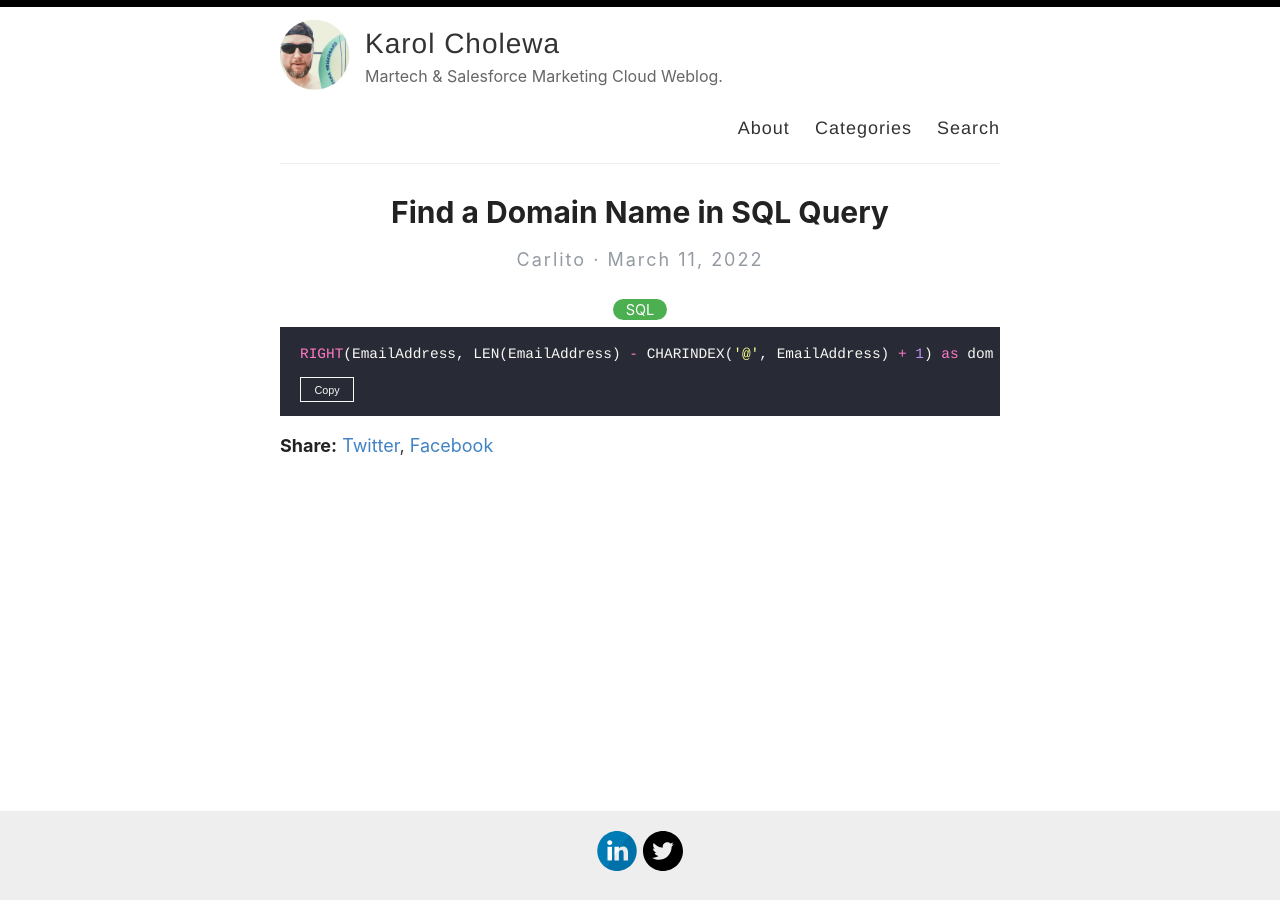
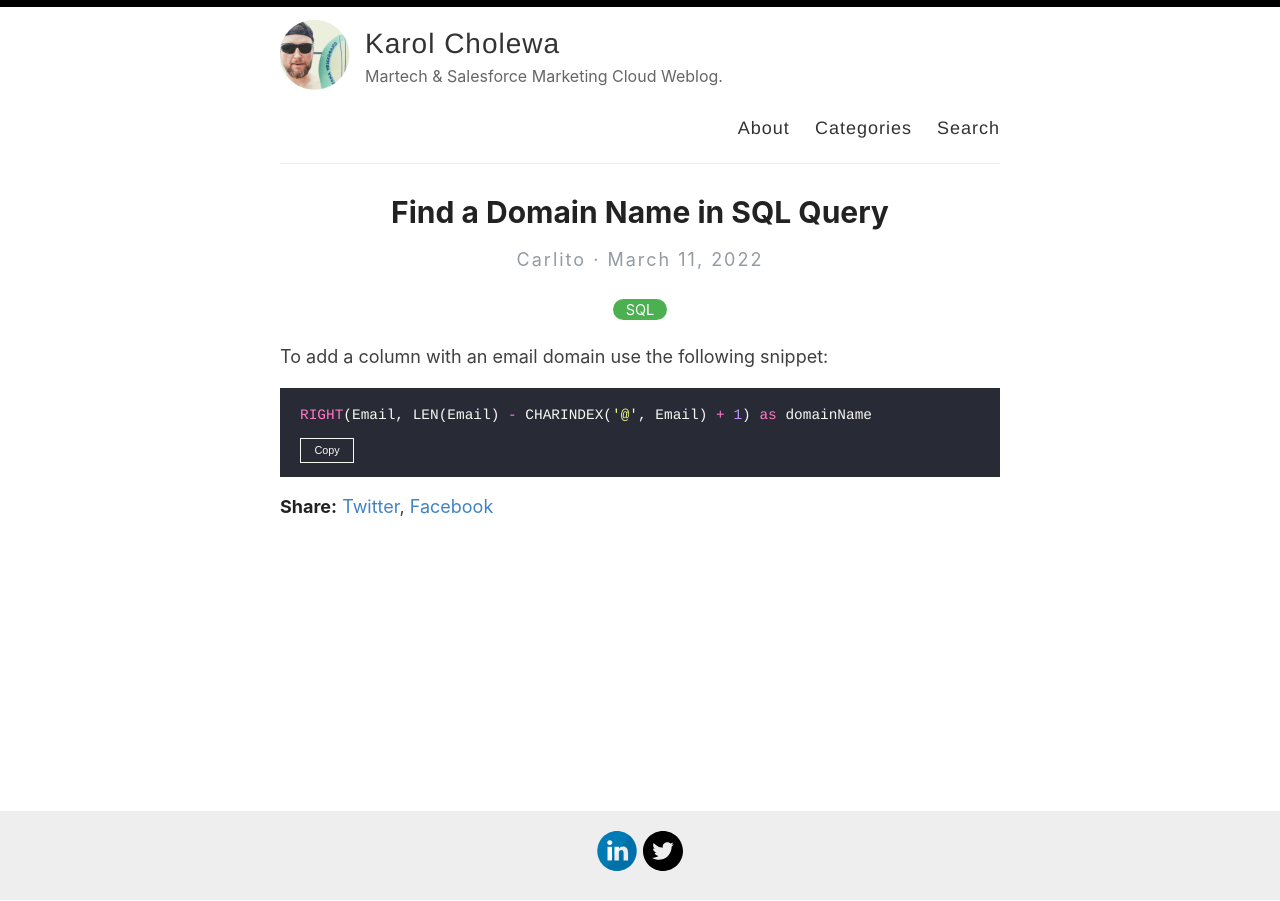
Before and after one commit to karolcholewa/blog, a Jekyll site: the page built from _posts/2022-03-11-find-domain-name-in-sql.md, in a window 1280 px wide. Built offline with Jekyll 4.4.1, drawn with Linux system fonts in a browser that asks for light colours.

Commit message:
reformatted post

````diff
--- a/_posts/2022-03-11-find-domain-name-in-sql.md
+++ b/_posts/2022-03-11-find-domain-name-in-sql.md
@@ -3,6 +3,7 @@ layout: post
 title: "Find a Domain Name in SQL Query"
 categories: [SQL]
 ---
+To add a column with an email domain use the following snippet:
 ```sql
-RIGHT(EmailAddress, LEN(EmailAddress) - CHARINDEX('@', EmailAddress) + 1) as domainName
+RIGHT(Email, LEN(Email) - CHARINDEX('@', Email) + 1) as domainName
 ```
````
